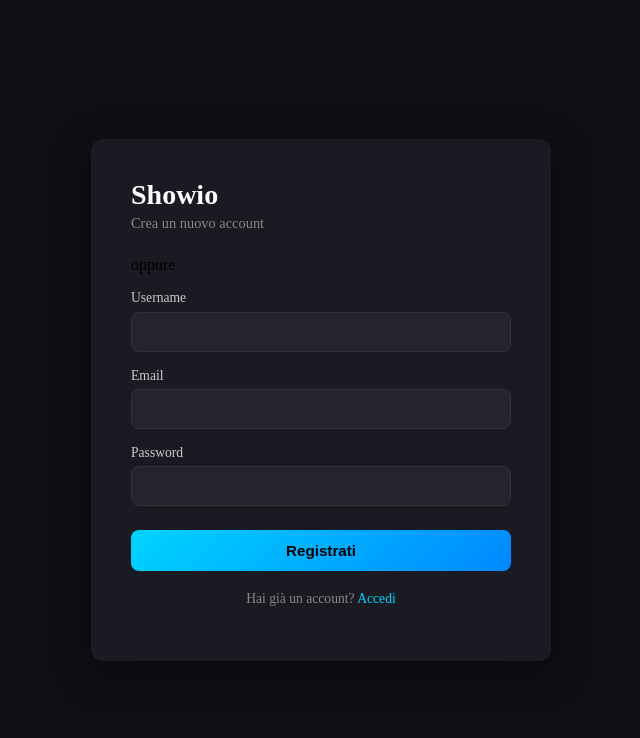
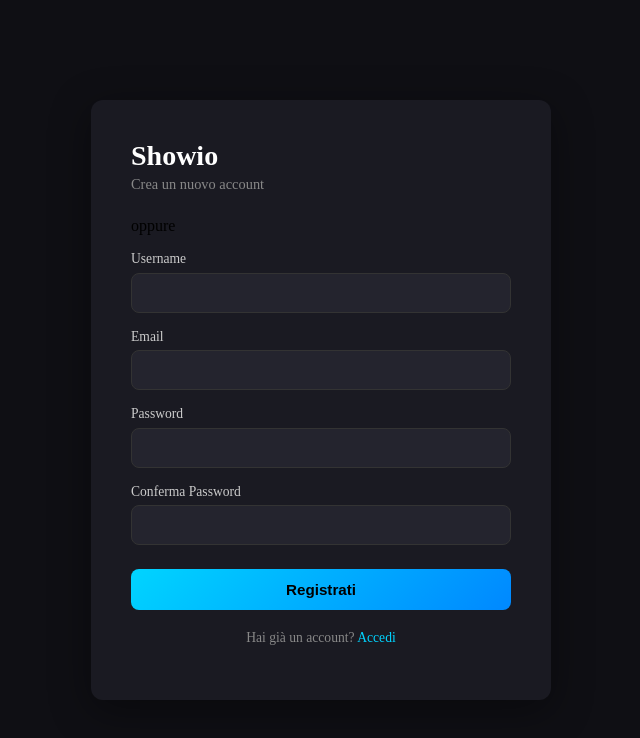
Before and after one commit to AntonioMartino67/showio, an Angular app in the folder frontend/: page /register in a window 1280 px wide. Shown: the top 738 px of the page, without its empty margins (319-959 px from the left). Built offline with nearby package versions, Linux system fonts and the light colour scheme.

Commit message:
implementato il conferma password nella registrazione

```diff
--- a/frontend/src/app/features/auth/register/register.html
+++ b/frontend/src/app/features/auth/register/register.html
@@ -15,6 +15,9 @@
     <label>Password</label>
     <input type="password" [(ngModel)]="password" name="password" required />
 
+    <label>Conferma Password</label>
+    <input type="password" [(ngModel)]="confirmPassword" name="confirmPassword" required />
+
     @if (error()) {
       <p class="error">{{ error() }}</p>
     }
--- a/frontend/src/app/features/auth/register/register.ts
+++ b/frontend/src/app/features/auth/register/register.ts
@@ -18,6 +18,7 @@ export class Register implements AfterViewInit {
   username = '';
   email = '';
   password = '';
+  confirmPassword = '';
   error = signal('');
   loading = signal(false);
 
@@ -52,6 +53,10 @@ export class Register implements AfterViewInit {
 
   submit() {
     this.error.set('');
+    if (this.password !== this.confirmPassword) {
+      this.error.set('Le password non coincidono');
+      return;
+    }
     this.loading.set(true);
     this.auth.register(this.username, this.email, this.password).subscribe({
       next: () => {
```
